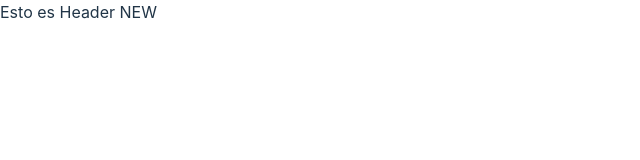
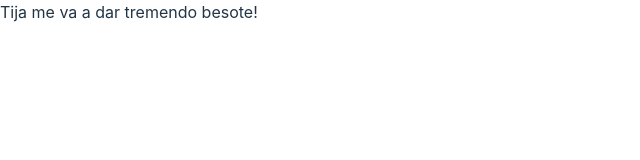
Before and after one commit to Develokev/psyCare_v1_front, a React (Vite) app: page / in a window 1280 px wide. Shown: the top 160 px of the page, without its empty margins (0-640 px from the left). Built offline with nearby package versions, Linux system fonts and the light colour scheme.

Commit message:
file_structure 2

```diff
--- a/src/Public/Pages/HomeUser.jsx
+++ b/src/Public/Pages/HomeUser.jsx
@@ -9,7 +9,7 @@ export const HomePage = () => {
   return (
     <>
     <header>
-        Esto es Header NEW
+        Tija me va a dar tremendo besote!
     </header>
 
     <body>
```
